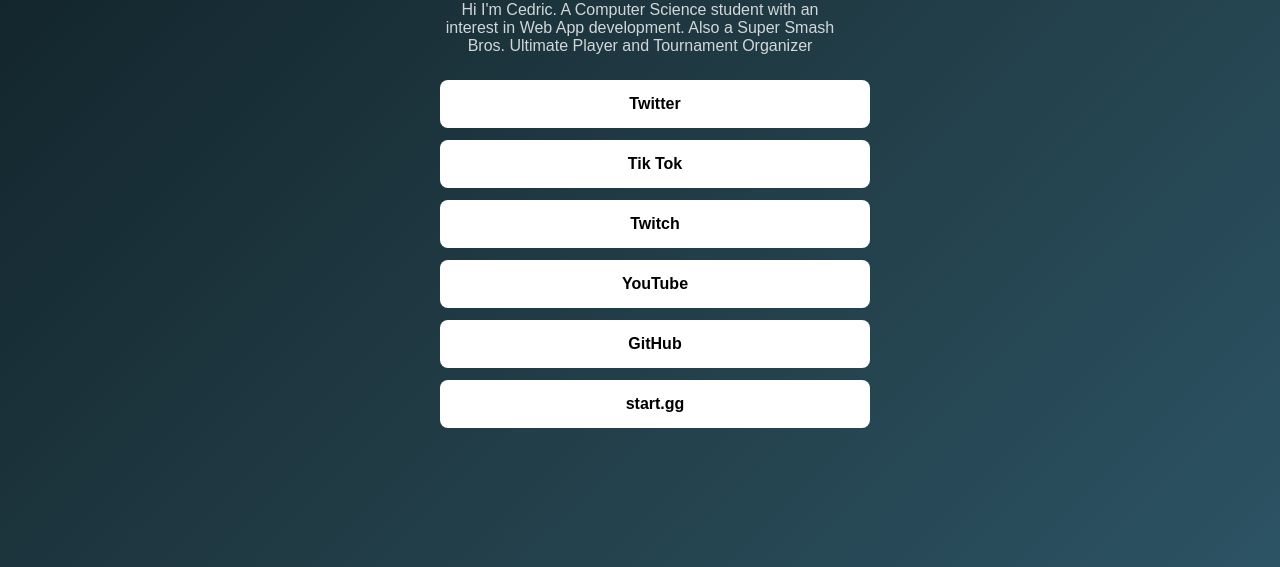
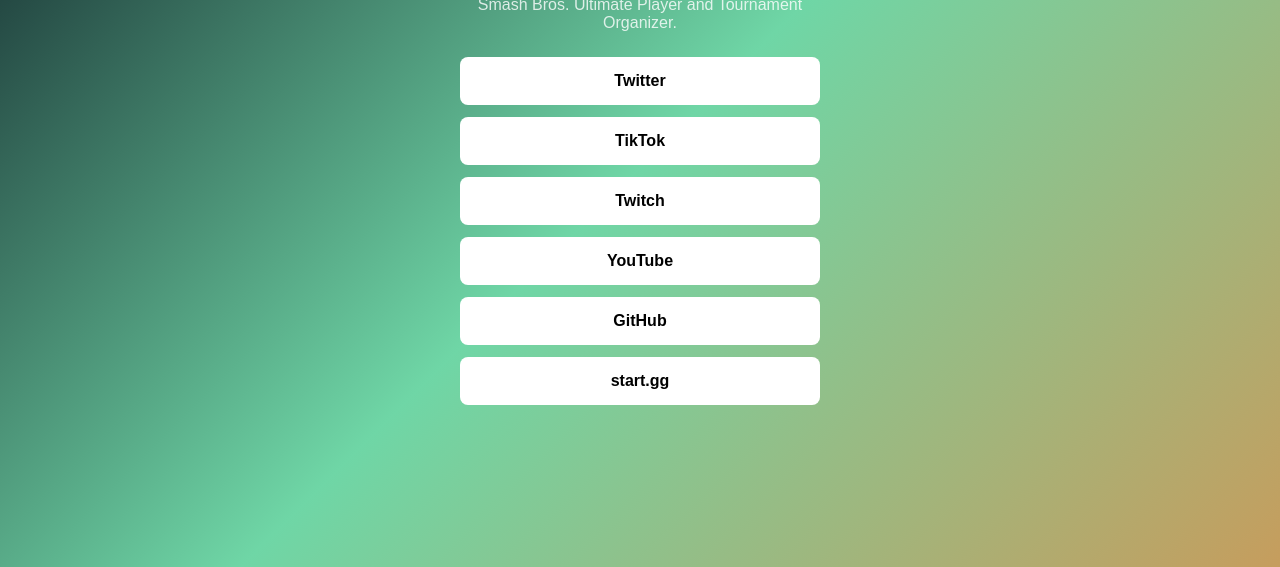
Before and after one commit to NerdCedricYay/mainwebsite, a plain HTML site: page index.html in a window 1280 px wide. Shown: the part 233-800 px from the top of the page. Drawn offline with Linux system fonts and the light colour scheme.

Commit message:
Added css

```diff
--- a/index.html
+++ b/index.html
@@ -2,74 +2,23 @@
 <html lang="en">
 <head>
   <meta charset="UTF-8" />
-  <meta name="viewport" content="width=device-width, initial-scale=1.0"/>
+  <meta name="viewport" content="width=device-width, initial-scale=1.0" />
   <title>Links</title>
 
-  <style>
-    body {
-      margin: 0;
-      font-family: Arial, sans-serif;
-      background: linear-gradient(135deg, #0f2027, #203a43, #2c5364);
-      color: white;
-      display: flex;
-      justify-content: center;
-      align-items: center;
-      min-height: 100vh;
-    }
-
-    .container {
-      width: 100%;
-      max-width: 400px;
-      text-align: center;
-      padding: 20px;
-    }
-
-    img {
-      width: 120px;
-      border-radius: 50%;
-      margin-bottom: 15px;
-    }
-
-    h1 {
-      margin-bottom: 5px;
-    }
-
-    p {
-      opacity: 0.8;
-      margin-bottom: 25px;
-    }
-
-    a {
-      display: block;
-      text-decoration: none;
-      background: white;
-      color: black;
-      text-align: center;
-      width: 100%;
-      padding: 15px;
-      margin: 12px 0;
-      border-radius: 8px;
-      font-weight: bold;
-      transition: transform 0.2s, background 0.2s;
-    }
-
-    a:hover {
-      transform: scale(1.03);
-      background: #f0f0f0;
-    }
-  </style>
+  <link rel="stylesheet" href="styles.css" />
 </head>
 <body>
 
   <div class="container">
-    <img src="" alt="Profile Picture">
 
     <h1>About Me</h1>
-    <p>Hi I'm Cedric. A Computer Science student with an interest in Web App development. Also a Super Smash Bros. Ultimate Player and Tournament Organizer</p>
-
+    <p>
+      Hi I'm Cedric. A Computer Science student with an interest in Web App development.
+    Also a Super Smash Bros. Ultimate Player and Tournament Organizer.
+    </p>
 
     <a href="https://x.com/NerdCedric/">Twitter</a>
-    <a href="https://www.tiktok.com/@nerdcedricssb/">Tik Tok</a>
+    <a href="https://www.tiktok.com/@nerdcedricssb/">TikTok</a>
     <a href="https://twitch.tv/nerdcedric">Twitch</a>
     <a href="https://www.youtube.com/@nerdcedric/">YouTube</a>
     <a href="https://github.com/NerdCedricYay/">GitHub</a>
--- /dev/null
+++ b/styles.css
@@ -0,0 +1,72 @@
+* {
+  box-sizing: border-box;
+  margin: 0;
+  padding: 0;
+}
+
+body {
+  font-family: Arial, sans-serif;
+  background: linear-gradient(135deg, #0f2027, #6fd6a6, #c69d5d);
+  color: white;
+  min-height: 100vh;
+
+  /* This centers the whole card */
+  display: flex;
+  justify-content: center;
+  align-items: center;
+}
+
+/* Main container */
+.container {
+  max-width: 400px;
+  width: 100%;
+  text-align: center;
+  padding: 20px;
+  display: block;
+  margin-left: auto;
+  margin-right: auto;
+}
+
+/* Reusable centering utility */
+.center {
+  display: block;
+  margin-left: auto;
+  margin-right: auto;
+}
+
+/* Profile image */
+.profile-img {
+  width: 120px;
+  height: 120px;
+  border-radius: 50%;
+  margin-bottom: 15px;
+}
+
+
+/* Text */
+h1 {
+  margin-bottom: 5px;
+}
+
+p {
+  opacity: 0.8;
+  margin-bottom: 25px;
+}
+
+/* Links */
+a {
+  display: block;
+  text-decoration: none;
+  background: white;
+  color: black;
+  padding: 15px;
+  margin: 12px 0;
+  border-radius: 8px;
+  font-weight: bold;
+  transition: transform 0.2s ease, background 0.2s ease;
+}
+
+a:hover {
+  transform: scale(1.03);
+  background: #f0f0f0;
+}
```
